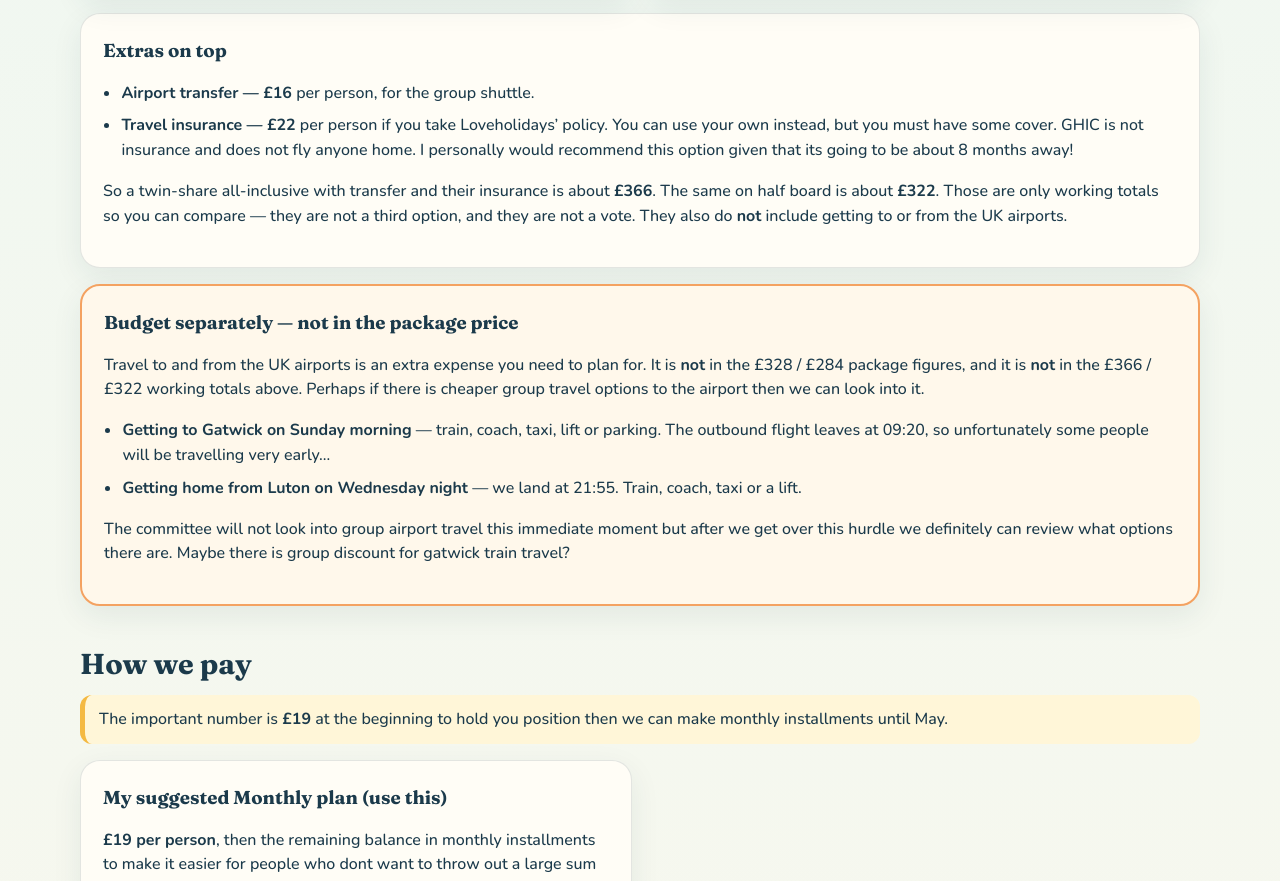
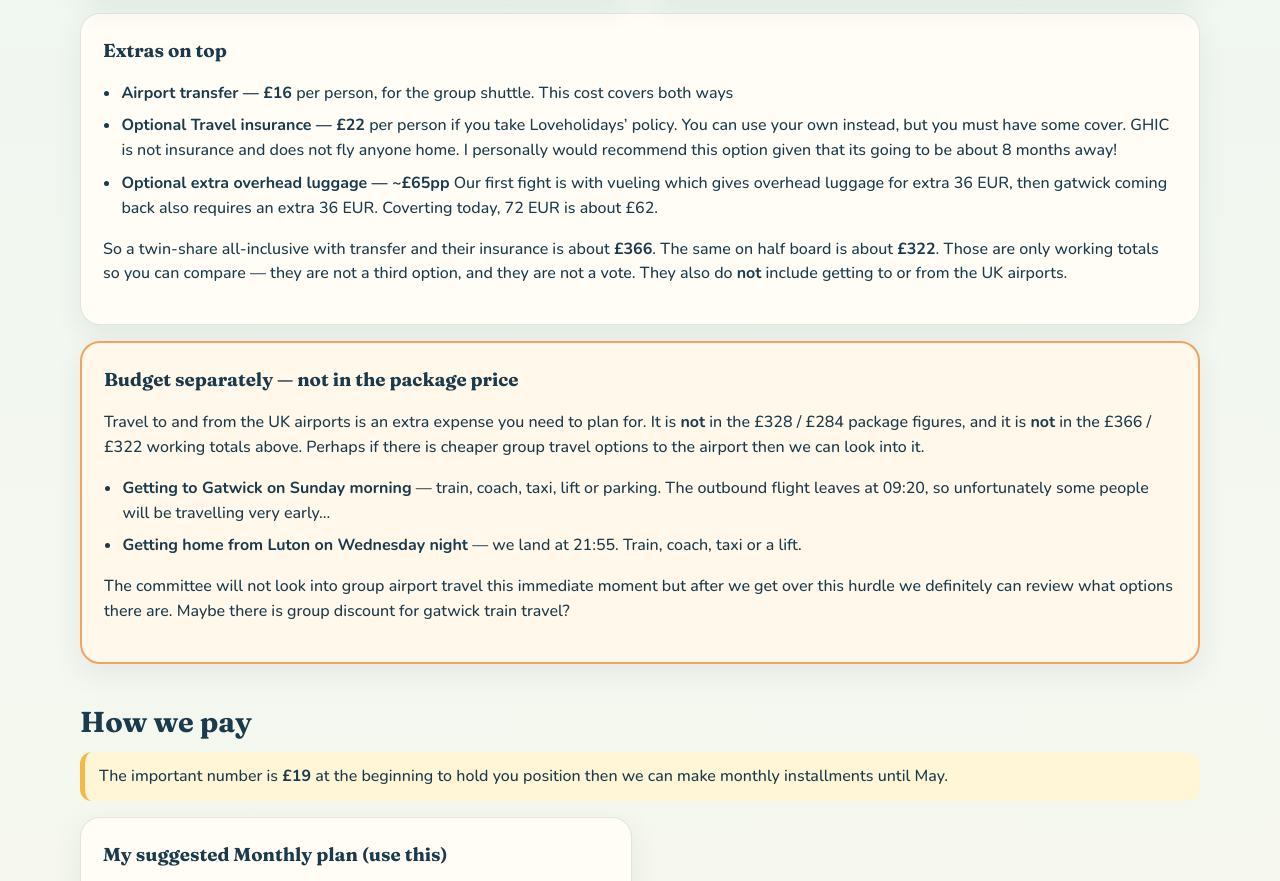
Before and after one commit to gheylam/neburetreat-2027, a website built with Vite: page info-pack.html in a window 1280 px wide. Shown: the part 3329-4210 px from the top of the page. Built offline with nearby package versions, Linux system fonts and the light colour scheme.

Commit message:
Adding over head luggage option

```diff
--- a/info-pack.html
+++ b/info-pack.html
@@ -255,12 +255,17 @@
         <div class="panel extras">
           <h3>Extras on top</h3>
           <ul>
-            <li><strong>Airport transfer — £16</strong> per person, for the group shuttle.</li>
+            <li><strong>Airport transfer — £16</strong> per person, for the group shuttle. This cost covers both ways</li>
             <li>
-              <strong>Travel insurance — £22</strong> per person if you take
+              <strong>Optional Travel insurance — £22</strong> per person if you take
               Loveholidays’ policy. You can use your own instead, but you must
               have some cover. GHIC is not insurance and does not fly anyone
               home. I personally would recommend this option given that its going to be about 8 months away!
+            </li>
+            <li>
+              <strong>Optional extra overhead luggage — ~£65pp</strong> Our first fight is with vueling
+              which gives overhead luggage for extra 36 EUR, then gatwick coming back also requires an extra 36 EUR.
+              Coverting today, 72 EUR is about £62.
             </li>
           </ul>
           <p>
```
